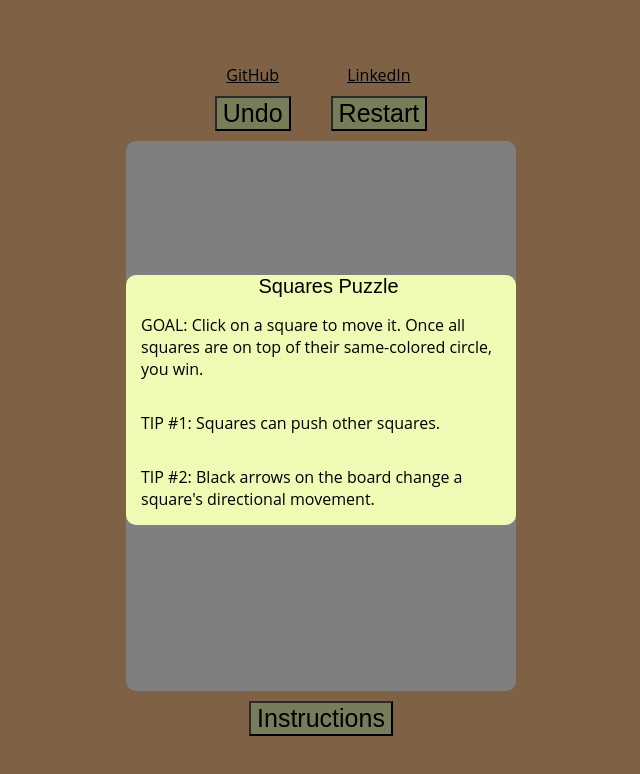
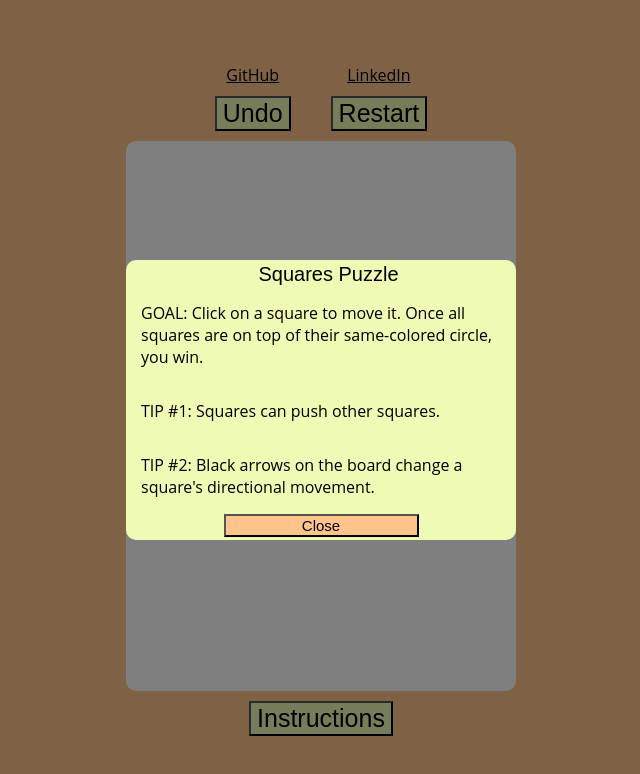
Before and after one commit to isaialvarado/squares, a website built with webpack: page squares.html in a window 1280 px wide. Shown: the whole page, without its empty margins (319-959 px from the left). Built offline with nearby package versions, Linux system fonts and the light colour scheme; a web font is replaced by a local one; what createjs-easeljs would draw is missing.

Commit message:
Add close button to modal

```diff
--- a/assets/javascripts/bundle.js
+++ b/assets/javascripts/bundle.js
@@ -175,6 +175,11 @@
 	var setupModal = exports.setupModal = function setupModal() {
 	  var instructionButton = document.getElementById("instructions-button");
 	  var modal = document.getElementById("instructions-modal");
+	  var modalCloseButton = document.getElementById("modal-close-button");
+
+	  modalCloseButton.addEventListener("click", function () {
+	    return modal.style.display = "none";
+	  });
 
 	  instructionButton.addEventListener("click", function () {
 	    return modal.style.display = "flex";
--- a/assets/javascripts/game.js
+++ b/assets/javascripts/game.js
@@ -70,6 +70,11 @@ export const setupUserButtons = (stage, board) => {
 export const setupModal = () => {
   const instructionButton = document.getElementById("instructions-button");
   const modal = document.getElementById("instructions-modal");
+  const modalCloseButton = document.getElementById("modal-close-button");
+
+  modalCloseButton.addEventListener("click", () => (
+    modal.style.display = "none"
+  ));
 
   instructionButton.addEventListener("click", () => (
     modal.style.display = "flex"
--- a/assets/stylesheets/squares.css
+++ b/assets/stylesheets/squares.css
@@ -62,7 +62,7 @@ button {
 
 .modal-content {
   font-family: 'Open Sans', sans-serif;
-  height: 250px;
+  height: 280px;
   width: 390px;
   display: flex;
   flex-direction: column;
@@ -81,3 +81,11 @@ button {
   font-family: 'Allerta Stencil', sans-serif;
   margin: 0;
 }
+
+#modal-close-button {
+  background-color: #FFC48C;
+  font-size: 15px;
+  margin: 0;
+  width: 50%;
+  align-self: center;
+}
--- a/squares.html
+++ b/squares.html
@@ -26,6 +26,7 @@
         <p>GOAL: Click on a square to move it. Once all squares are on top of their same-colored circle, you win.</p>
         <p>TIP #1: Squares can push other squares.</p>
         <p>TIP #2: Black arrows on the board change a square's directional movement.</p>
+        <button id="modal-close-button" type="button" name="button">Close</button>
       </div>
     </div>
   </body>
```
Also changed, not shown: 1 other file.
